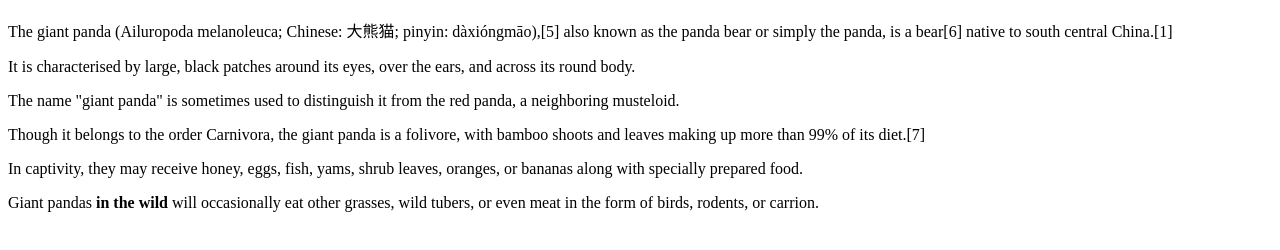
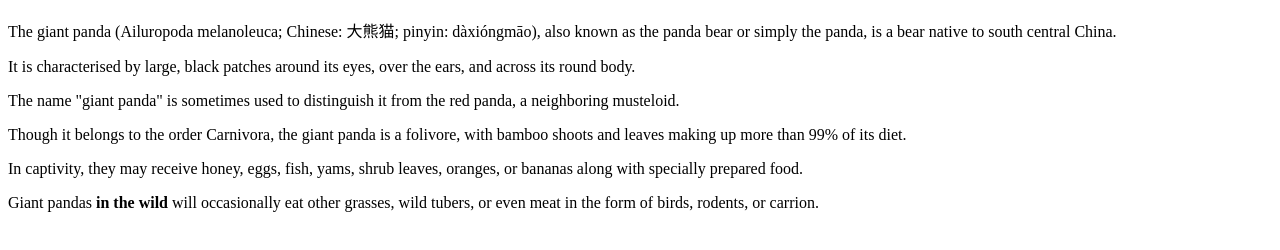
Before and after one commit to poojasarna/GiantPanda, a plain HTML site: page index.html in a window 1280 px wide. Shown: the part 48-298 px from the top of the page. Drawn offline with Linux system fonts and the light colour scheme.

Commit message:
Removed square brackets

```diff
--- a/index.html
+++ b/index.html
@@ -1,7 +1,7 @@
 <h1>Giant Panda</h1>
 
 <p>
-    The giant panda (Ailuropoda melanoleuca; Chinese: 大熊猫; pinyin: dàxióngmāo),[5] also known as the panda bear or simply the panda, is a bear[6] native to south central China.[1]
+    The giant panda (Ailuropoda melanoleuca; Chinese: 大熊猫; pinyin: dàxióngmāo), also known as the panda bear or simply the panda, is a bear native to south central China.
 
 </p>
 
@@ -16,7 +16,7 @@
 </p>
 
 <p>
-    Though it belongs to the order Carnivora, the giant panda is a folivore, with bamboo shoots and leaves making up more than 99% of its diet.[7]
+    Though it belongs to the order Carnivora, the giant panda is a folivore, with bamboo shoots and leaves making up more than 99% of its diet.
 </p>
 
 <p>
```
